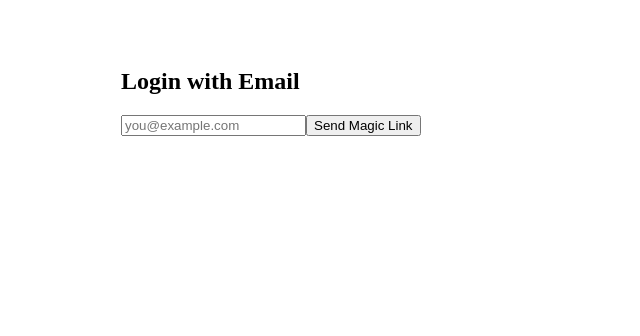
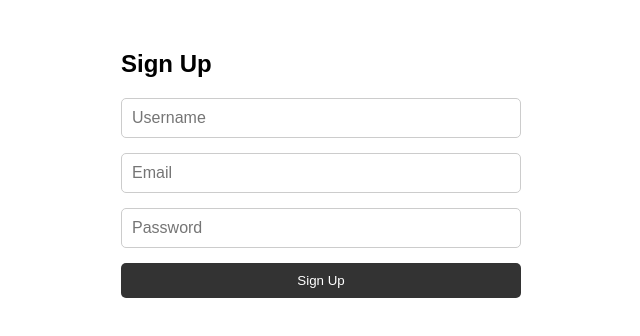
Before and after one commit to livevotenpc123/npc-vote-app, a Next.js app: page /auth in a window 1280 px wide. Shown: the top 336 px of the page, without its empty margins (319-959 px from the left). Built offline with nearby package versions, Linux system fonts and the light colour scheme; no server answers.

Commit message:
Update auth to use email/password signup with username

```diff
--- a/pages/auth.jsx
+++ b/pages/auth.jsx
@@ -1,65 +1,89 @@
-// Supabase Auth Setup with Magic Link Sign-In (Email)
-
-import { useEffect, useState } from 'react';
+// pages/auth.jsx
+import { useState } from 'react';
 import { supabase } from '../lib/supabaseClient';
+import { useRouter } from 'next/router';
 
 export default function AuthPage() {
   const [email, setEmail] = useState('');
-  const [user, setUser] = useState(null);
+  const [password, setPassword] = useState('');
+  const [username, setUsername] = useState('');
+  const [loading, setLoading] = useState(false);
   const [message, setMessage] = useState('');
 
-  useEffect(() => {
-    const session = supabase.auth.getSession().then(({ data }) => {
-      setUser(data?.session?.user || null);
+  const router = useRouter();
+
+  const handleSignup = async (e) => {
+    e.preventDefault();
+    setLoading(true);
+    setMessage('');
+
+    const { data, error } = await supabase.auth.signUp({
+      email,
+      password,
+      options: {
+        data: { username },
+      },
     });
 
-    const { data: listener } = supabase.auth.onAuthStateChange((_event, session) => {
-      setUser(session?.user || null);
-    });
-
-    return () => {
-      listener.subscription.unsubscribe();
-    };
-  }, []);
-
-  const handleLogin = async (e) => {
-    e.preventDefault();
-    const { error } = await supabase.auth.signInWithOtp({ email });
     if (error) {
       setMessage(error.message);
-    } else {
-      setMessage('Magic link sent to your email.');
+      setLoading(false);
+      return;
     }
-  };
 
-  const handleLogout = async () => {
-    await supabase.auth.signOut();
-    setUser(null);
+    // Wait until the user confirms email, then store username
+    const user = data?.user;
+    if (user) {
+      await supabase.from('profiles').upsert({
+        id: user.id,
+        username,
+      });
+    }
+
+    setMessage('Check your email to confirm and log in.');
+    setLoading(false);
   };
 
   return (
-    <div style={{ padding: 40, maxWidth: 400, margin: 'auto' }}>
-      <h2>{user ? 'Logged In' : 'Login with Email'}</h2>
-
-      {user ? (
-        <>
-          <p>Welcome, {user.email}</p>
-          <button onClick={handleLogout}>Logout</button>
-        </>
-      ) : (
-        <form onSubmit={handleLogin}>
+    <div style={styles.container}>
+      <h2>Sign Up</h2>
+      <form onSubmit={handleSignup} style={styles.form}>
+        <input
+          type="text"
+          placeholder="Username"
+          value={username}
+          onChange={(e) => setUsername(e.target.value)}
+          required
+          style={styles.input}
+        />
         <input
           type="email"
-            placeholder="you@example.com"
+          placeholder="Email"
           value={email}
           onChange={(e) => setEmail(e.target.value)}
           required
+          style={styles.input}
         />
-          <button type="submit">Send Magic Link</button>
+        <input
+          type="password"
+          placeholder="Password"
+          value={password}
+          onChange={(e) => setPassword(e.target.value)}
+          required
+          style={styles.input}
+        />
+        <button type="submit" disabled={loading} style={styles.button}>
+          {loading ? 'Signing up...' : 'Sign Up'}
+        </button>
+        {message && <p>{message}</p>}
       </form>
-      )}
-
-      {message && <p style={{ marginTop: 20 }}>{message}</p>}
     </div>
   );
 }
+
+const styles = {
+  container: { maxWidth: '400px', margin: '50px auto', fontFamily: 'Arial' },
+  form: { display: 'flex', flexDirection: 'column', gap: '15px' },
+  input: { padding: '10px', fontSize: '16px', borderRadius: '5px', border: '1px solid #ccc' },
+  button: { padding: '10px', backgroundColor: '#333', color: 'white', border: 'none', borderRadius: '5px', cursor: 'pointer' },
+};
```
Lines whose indentation alone changed are shown as unchanged.
